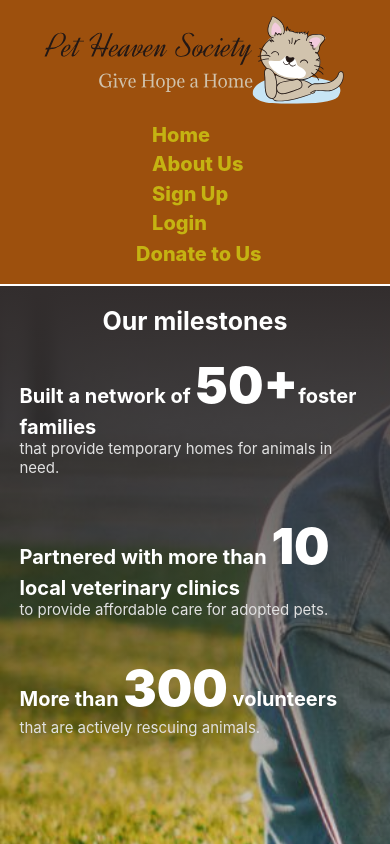
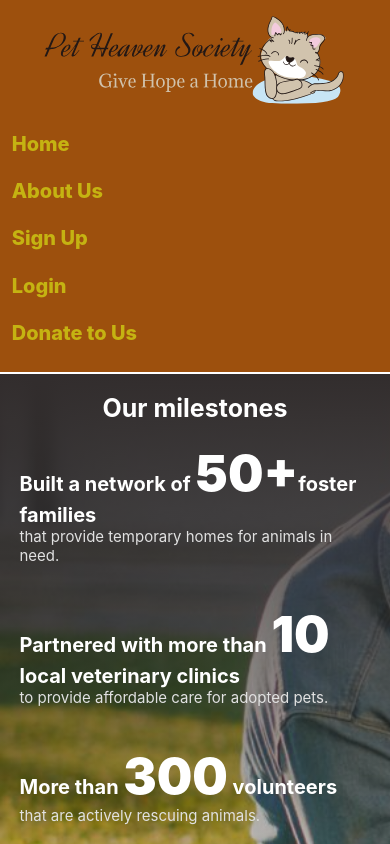
Before and after one commit to benjamintai21/PetHeaven, a React (Create React App) app: page /about in a window 390 px wide. Built offline with nearby package versions, Linux system fonts and the light colour scheme.

Commit message:
Deployed

```diff
--- a/src/styles/styles.css
+++ b/src/styles/styles.css
@@ -999,7 +999,9 @@ button{
   .menuitem a {
     padding: 3%;
   }
-  .menuitem{flex-direction: column;}
+  .menuitem{
+    width:100%;
+    flex-direction: column;}
   .home_btm{display: flex;
     padding: 5px;
     width:90%;
```
